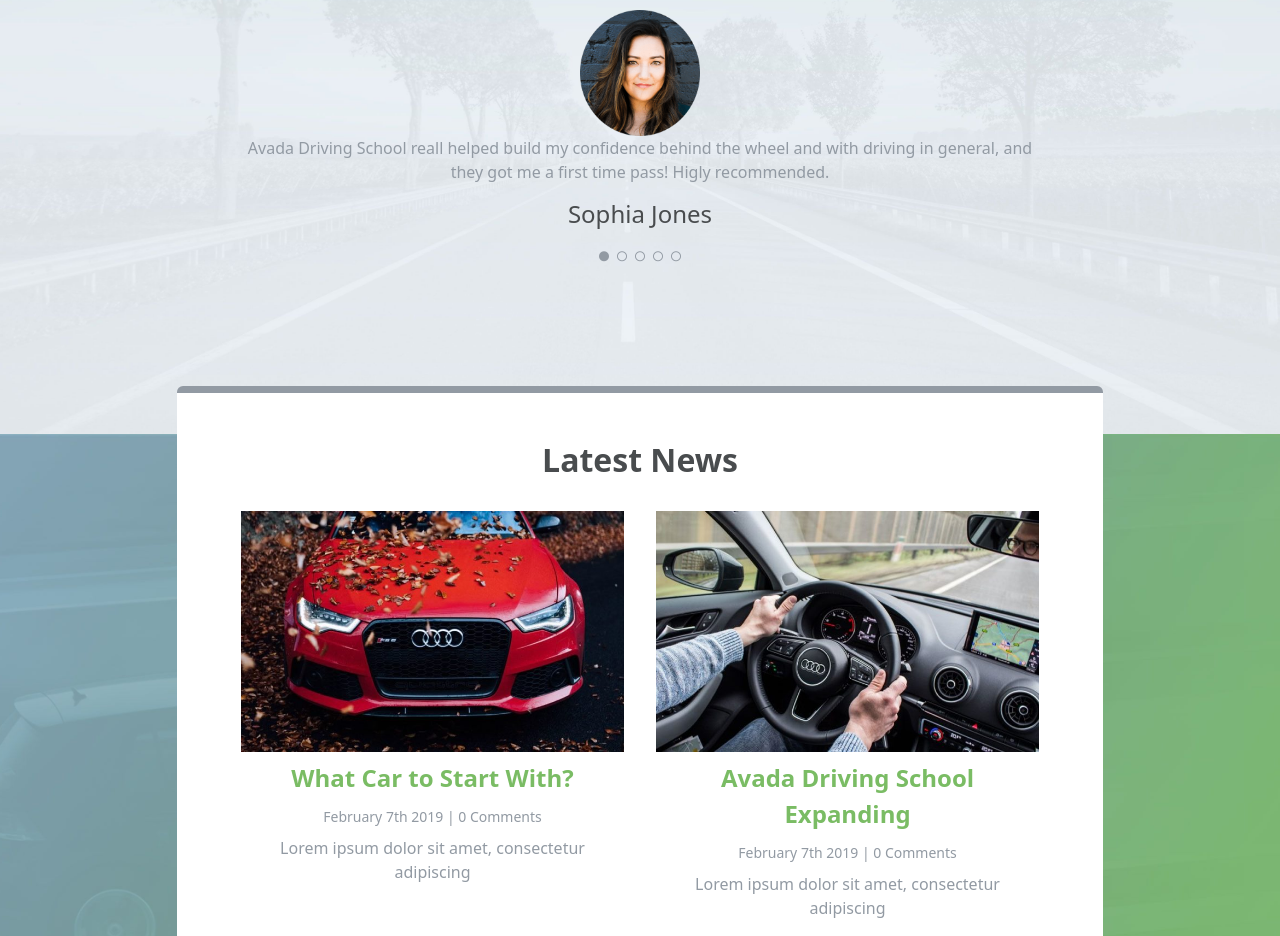
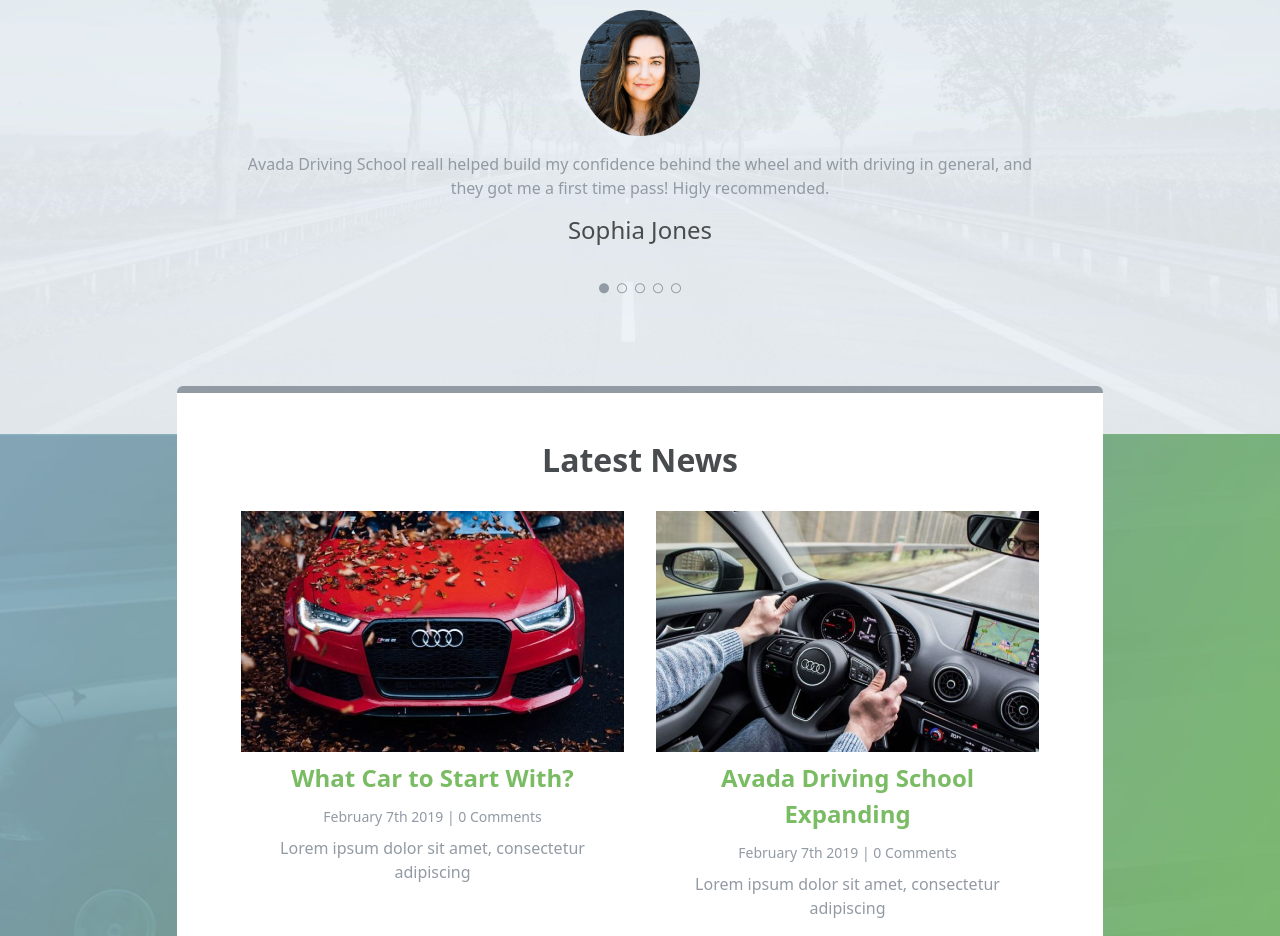
Before and after one commit to antoniodangelo11/proj-html-vuejs, a Vue app: page / in a window 1280 px wide. Shown: the part 3180-4116 px from the top of the page. Built offline with nearby package versions, Linux system fonts and the light colour scheme.

Commit message:
fix testimonials component

```diff
--- a/src/components/AppTestimonials.vue
+++ b/src/components/AppTestimonials.vue
@@ -21,7 +21,7 @@ export default {
                             <div class="img_container">
                                 <img :src="testimonial.img" :alt="testimonial.img">
                             </div>
-                            <div class="name_info">
+                            <div class="name_info py-3">
                                 <p>{{ testimonial.text }}</p>
                                 <h4>{{ testimonial.name }}</h4>
                             </div>
```
